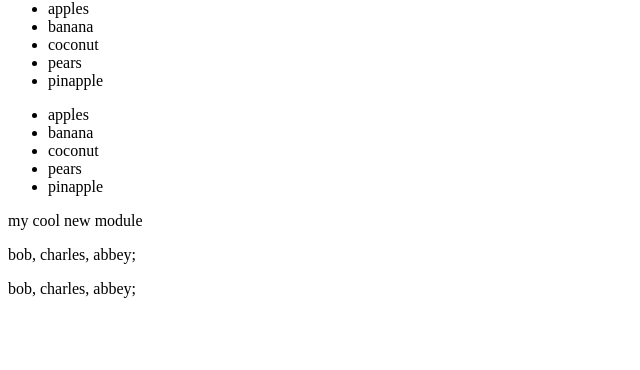
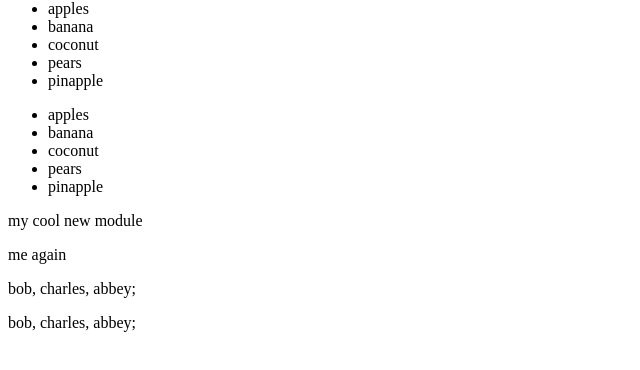
Before and after one commit to hobostation/newGitTest, a plain HTML site: page index.html in a window 1280 px wide. Shown: the part 44-414 px from the top of the page, without its empty margins (0-640 px from the left). Drawn offline with Linux system fonts and the light colour scheme.

Commit message:
new paragragh line for module1

```diff
--- a/index.html
+++ b/index.html
@@ -27,6 +27,7 @@
 
 <module-one>
 <div>my cool new module</div>
+<p>me again</p>
 <module-one>
 
 
```
